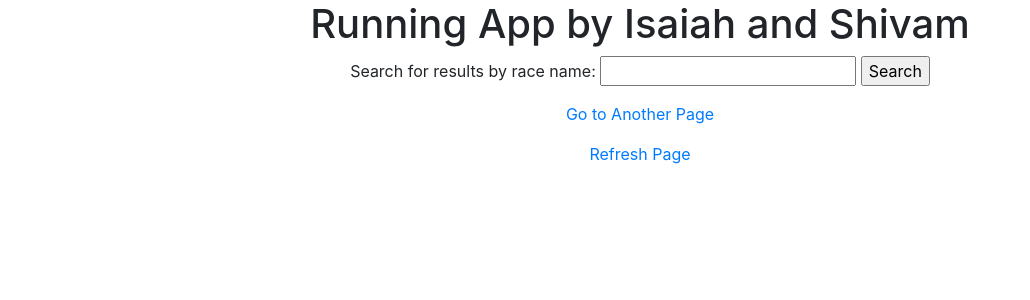
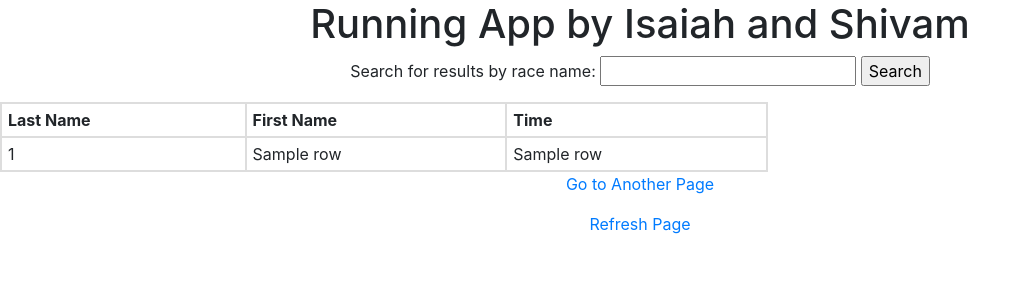
Before and after one commit to sh1vam5harma/MarathonTrainingManager, a Flask app: template templates/index.html in a window 1280 px wide. Shown: the top 300 px of the page, without its empty margins (0-1030 px from the left). Run offline with Flask 3, Linux system fonts and the light colour scheme; the template is opened without the code that fills it: most values are stand-ins (such as "Sample title", 1, 10 or a date in 2020); parts of the project's set-up code (start-up, migrations or seed data) failed here and were passed over; some libraries are stand-ins or nearby versions.

Commit message:
modified /raceresults

```diff
--- a/server.py
+++ b/server.py
@@ -195,13 +195,14 @@ def add():
 def raceresults():
     name = request.form['name']
     cursor = g.conn.execute(text("SELECT r.last_name, r.first_name, reg.finish_time -reg.start_time AS elapsed_time FROM runner r JOIN registration reg ON r.runner_id = reg.runner_id JOIN race ra ON ra.race_id = reg.race_id WHERE ra.race_name = :name AND reg.completed = 'Y'"))
-    names = [["Last Name","First Name", "Time"]]
+    #names = [["Last Name","First Name", "Time"]]
+    data = []
     for result in cursor:
-        names.append(result)
+        data.append(result)
     cursor.close()
     context = dict(data = names)
 
-    return render_template("index.html", **context)
+    return render_template("index.html", data=data)
 
 # Establish a connection to the database
 conn = psycopg2.connect(DATABASEURI)
--- a/templates/index.html
+++ b/templates/index.html
@@ -38,7 +38,22 @@ th, td {
 <p>Search for results by race name: <input type="text" name="name"> <input type="submit" value="Search"></p>
 
 </form>
-
+{% if data %}
+  <table>
+    <tr>
+      <th>Last Name</th>
+      <th>First Name</th>
+      <th>Time</th>
+    </tr>
+    {% for row in data %}
+      <tr>
+        <td>{{ row[0] }}</td>
+        <td>{{ row[1] }}</td>
+        <td>{{ row[2] }}</td>
+      </tr>
+    {% endfor %}
+  </table>
+{% endif %}
 
 <table align =  "center" >
 
```
